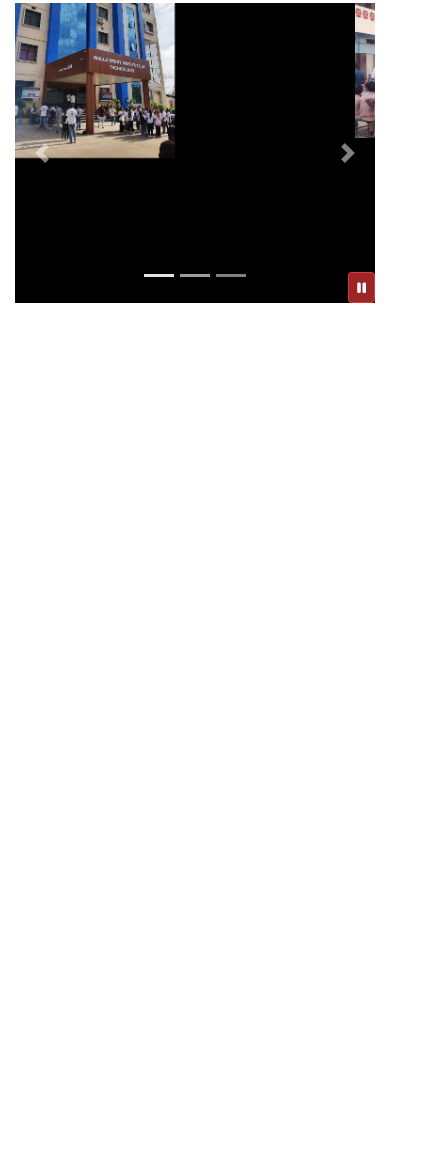
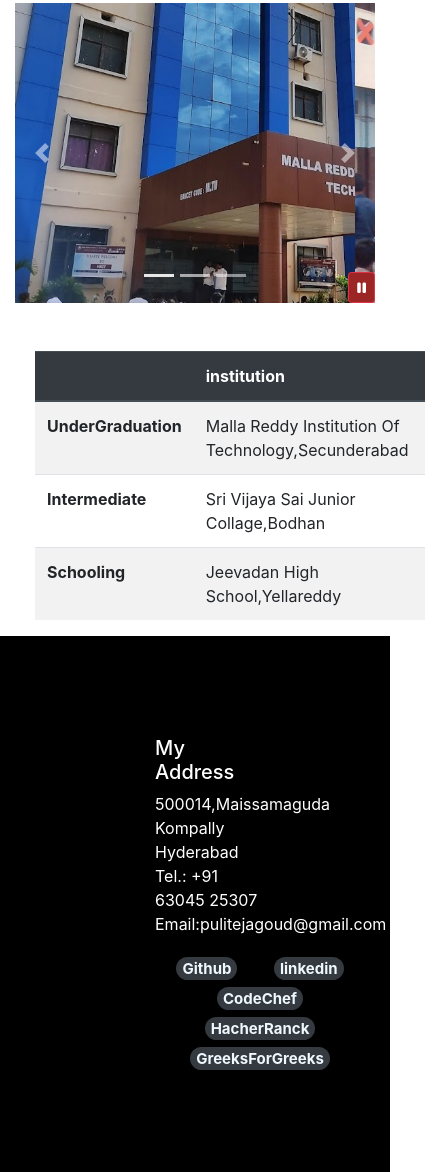
Before and after one commit to Tejagoudpuli/Portfolio, a plain HTML site: page index.html in a window 390 px wide. Shown: the part 1668-2840 px from the top of the page, 440 px wide, since content can reach past the window. Before the commit the page ends 2019 px from the top, so only its background shows below. Drawn offline with nearby package versions, Linux system fonts and the light colour scheme.

Commit message:
thirdcommit

```diff
--- a/index.html
+++ b/index.html
@@ -8,6 +8,7 @@
     <meta http-equiv="x-ua-compatible" content="ie=edge">
     <link rel="stylesheet" href="https://cdn.jsdelivr.net/npm/bootstrap@4.3.1/dist/css/bootstrap.min.css" integrity="sha384-ggOyR0iXCbMQv3Xipma34MD+dH/1fQ784/j6cY/iJTQUOhcWr7x9JvoRxT2MZw1T" crossorigin="anonymous">
     <link rel="stylesheet" href="https://cdnjs.cloudflare.com/ajax/libs/font-awesome/6.2.0/css/all.min.css" integrity="sha512-xh6O/CkQoPOWDdYTDqeRdPCVd1SpvCA9XXcUnZS2FmJNp1coAFzvtCN9BmamE+4aHK8yyUHUSCcJHgXloTyT2A==" crossorigin="anonymous" referrerpolicy="no-referrer" />
+    <link href='https://unpkg.com/boxicons@2.1.4/css/boxicons.min.css' rel='stylesheet'>
     <link rel="stylesheet" href="style.css">
 </head>
 
@@ -49,7 +50,8 @@
                     </div>
                 </div>
                 <div class="col-sm col-xs-12 align-self-center">
-                    <img class="d-block img-fluid tejaimg" src="teja.jpeg" alt="uthappizza">
+
+                    <img class="d-block img-fluid tejaimg" src="teja.jpeg" alt="tejagoudpuli">
                 </div>
             </div>
         </div>
@@ -63,9 +65,9 @@
                 <div id="mycarousel" class="carousel slide mt-5" data-ride="carousel">
                     <div class="carousel-inner" role="listbox">
                         <div class="carousel-item active">
-                            <img class="d-block img-fluid imgmod" src="mrit.jpg" alt="uthappizza">
+                            <img class="d-block img-fluid imgmod" width="100%s" src="mrit.jpg" alt="uthappizza">
                           <div class="carousel-caption d-none d-md-block">
-                            <h2>Malla Reddy Institute Of Technology,secunderabad<span class="badge badge-danger">UnderGraduation</span><span class="badge badge-pill badge-secondary">2019-2023</span><span class="badge badge-pill badge-secondary">CGPA:7.16</span</h2>
+                            <h2>Malla Reddy Institute Of Technology,Secunderabad<span class="badge badge-danger">UnderGraduation</span><span class="badge badge-pill badge-secondary">2019-2023</span><span class="badge badge-pill badge-secondary">CGPA:7.16</span</h2>
                           </div>
                         </div>
                         <div class="carousel-item">
@@ -101,13 +103,75 @@
             </div>
 
 
-            <div class="container">
-                <div class="row row-content">
-                    <div class="col-12 bg-dark">
-
+            <div class="row row-content">
+                <div class="col-12 d-md-none d-xs-block col-sm-9 offset-1">
+                    <div class="table-responsive">
+                        <table class="table table-striped">
+                            <thead class="thead-dark">
+                                <tr>
+                                    <th>&nbsp;</th>
+                                    <th>institution</th>
+                                    <th>year</th>
+                                    <th>CGPA</th>
+                                </tr>
+                            </thead>
+                            <tbody>
+                                <tr>
+                                    <th>UnderGraduation</th>
+                                    <td>Malla Reddy Institution Of Technology,Secunderabad</td>
+                                    <td>2019-2023</td>
+                                    <td>7.16</td>
+                                </tr>
+                                <tr>
+                                    <th>Intermediate</th>
+                                    <td>Sri Vijaya Sai Junior Collage,Bodhan</td>
+                                    <td>2017-2019</td>
+                                    <td>8.73</td>
+                                </tr>
+                                <tr>
+                                    <th>Schooling</th>
+                                    <td>Jeevadan High School,Yellareddy</td>
+                                    <td>2016-2017</td>
+                                    <td>9.2</td>
+                                </tr>
+                            </tbody>
+                        </table>
                     </div>
                 </div>
+                <div class="col-12 col-sm-3"></div>
+               </div>
             </div>
+
+            <div >
+
+            </div>
+
+            <footer class="footer">
+                <div class="container">
+                    <div class="row">
+                        <div class="col-7 col-sm-5">
+                            <h5>My Address</h5>
+                            <address>
+                              500014,Maissamaguda<br>
+                              Kompally<br>
+                              Hyderabad<br>
+                              Tel.: +91 63045 25307<br>
+                              Email:pulitejagoud@gmail.com
+                           </address>
+                        </div>
+                        <div class="col col-sm-4 align-self-center">
+                            <div class="text-center ">
+                                <a class="btn-lg btn-social-icon btn-github footerButton"  href="https://github.com/Tejagoudpuli"><span class="badge rounded-pill bg-dark">Github</span></a>
+                                <a class="btn-lg btn-social-icon btn-linkedin footerButton"  href="https://www.linkedin.com/in/tejagoud-puli-472704239/"><span class="badge rounded-pill bg-dark">linkedin</span></a>
+                                <a class="btn-lg btn-social-icon footerButton" href="https://www.codechef.com/users/tejagoud_puli"><span class="badge rounded-pill bg-dark">CodeChef</span></a>
+                                <a class="btn-lg btn-social-icon footerButton" href="https://www.hackerrank.com/pulitejagoud"><span class="badge rounded-pill bg-dark">HacherRanck</span></a>
+                                <a class="btn-lg btn-social-icon footerButton" href="https://auth.geeksforgeeks.org/user/tejagoudpuli/practice/"><span class="badge rounded-pill bg-dark">GreeksForGreeks</span></a>
+                            </div>
+                        </div>
+                   </div>
+                </div>
+            </footer>
+
     <script src="https://code.jquery.com/jquery-3.4.1.slim.min.js" integrity="sha384-J6qa4849blE2+poT4WnyKhv5vZF5SrPo0iEjwBvKU7imGFAV0wwj1yYfoRSJoZ+n" crossorigin="anonymous"></script>
     <script src="https://cdn.jsdelivr.net/npm/popper.js@1.16.0/dist/umd/popper.min.js" integrity="sha384-Q6E9RHvbIyZFJoft+2mJbHaEWldlvI9IOYy5n3zV9zzTtmI3UksdQRVvoxMfooAo" crossorigin="anonymous"></script>
     <script src="https://cdn.jsdelivr.net/npm/bootstrap@4.4.1/dist/js/bootstrap.min.js" integrity="sha384-wfSDF2E50Y2D1uUdj0O3uMBJnjuUD4Ih7YwaYd1iqfktj0Uod8GCExl3Og8ifwB6" crossorigin="anonymous"></script>
--- a/style.css
+++ b/style.css
@@ -44,6 +44,16 @@ html,body{
     .navbar-expand-sm .navbar-nav .nav-link {
         padding-right: 2rem;
     }
+    .carousel-item img {
+        position: absolute;
+        top: 0;
+        left: 0;
+        min-height: 300px;
+        min-width: 520px;
+        margin-bottom: 0%;
+
+    }
+
   }
 
   .carousel {
@@ -81,3 +91,14 @@ min-height:100px;
 .btn-danger {
     background-color: rgb(156, 38, 38) ;
 }
+
+.footer {
+    background-color: black;
+    margin: 0px auto;
+    padding: 100px 10px 100px 140px;
+    color: white;
+}
+
+.footerButton {
+    color: aliceblue;
+}
```
